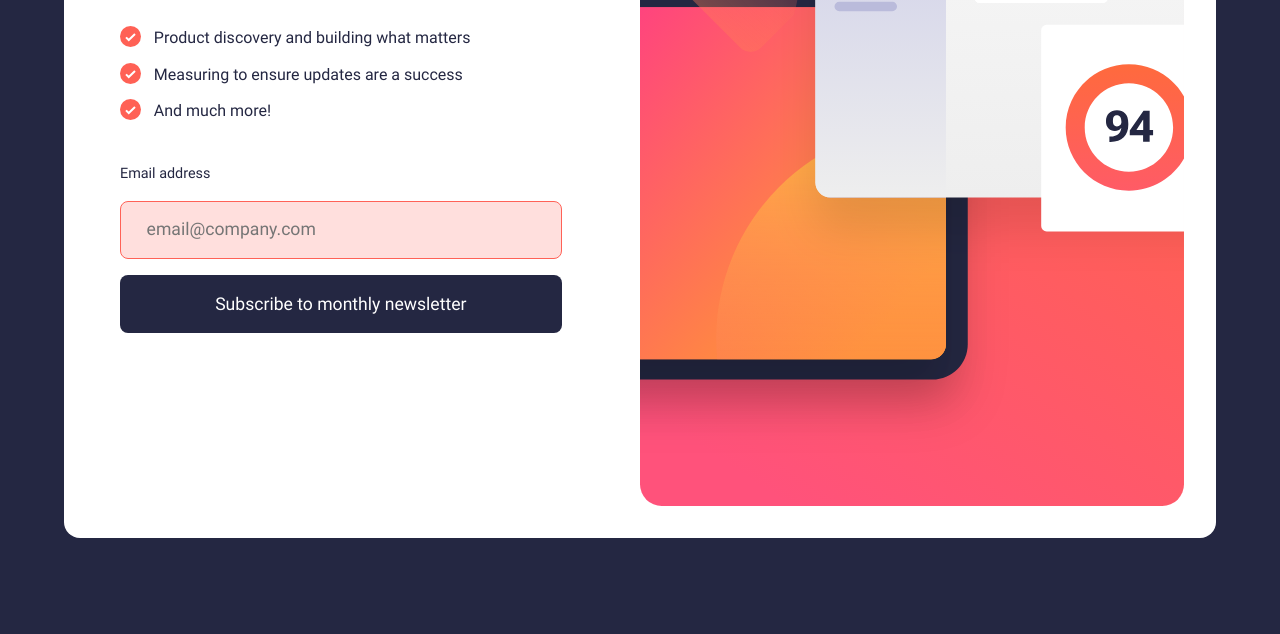
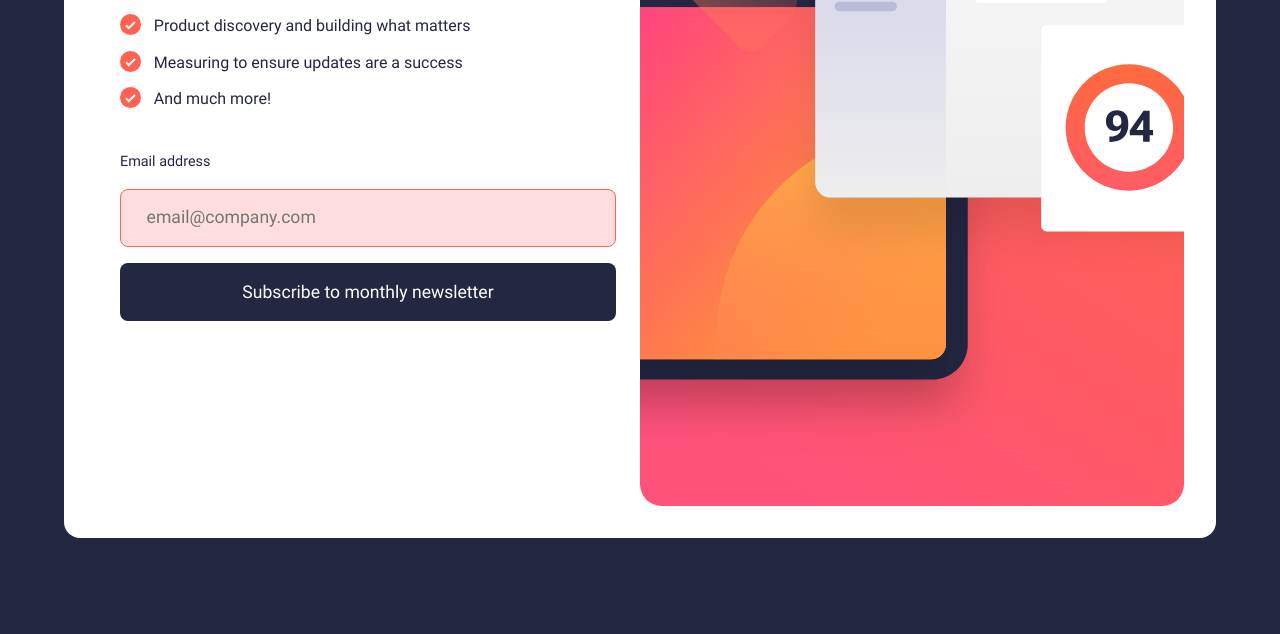
Before and after one commit to Jeancyjr/newsletter-sign-up-with-success-message-main, a plain HTML site: page index.html in a window 1280 px wide. Shown: the part 428-1062 px from the top of the page. Drawn offline with Linux system fonts and the light colour scheme; files whose address does not match are found by name.

Commit message:
newsletter sign up with success message main
newsletter sign up with success message main frontend challenge

```diff
--- a/css/desktop.css
+++ b/css/desktop.css
@@ -17,8 +17,4 @@
   picture {
     order: 1;
   }
-
-  .form-container {
-    width: 90%;
-  }
 }
```
